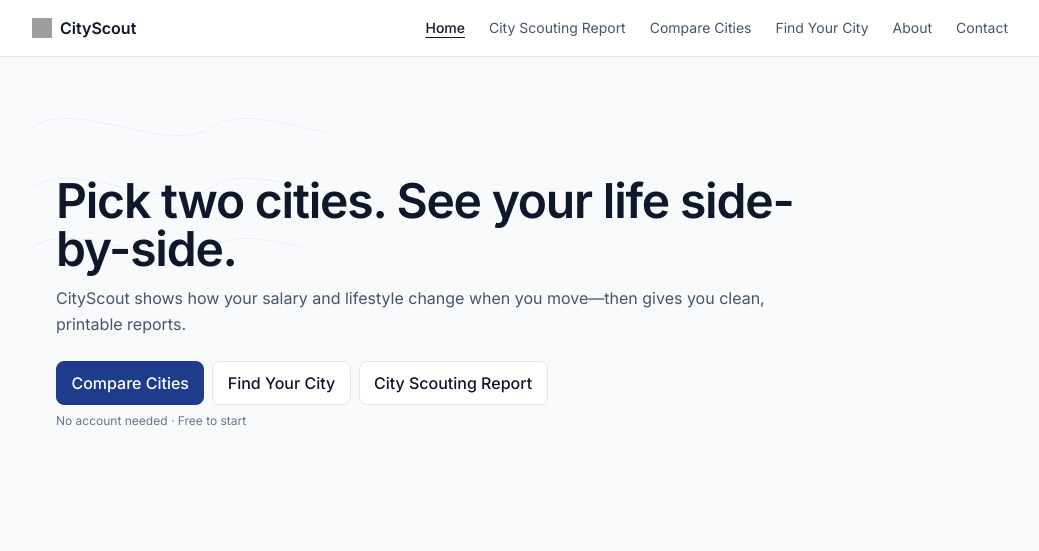
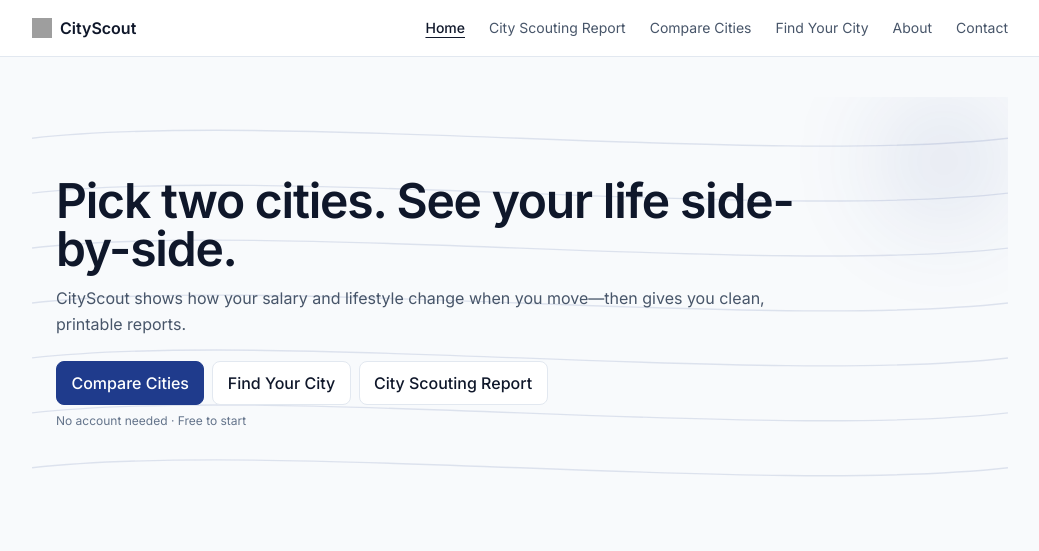
Before and after one commit to cmesserich/findmycity, a Next.js app: page / in a window 1280 px wide. Shown: the top 551 px of the page, without its empty margins (120-1159 px from the left). Built offline with nearby package versions, Linux system fonts and the light colour scheme; no server answers; grey boxes are pictures that could not be loaded.

Commit message:
edited new home page, adjust svg topo

```diff
--- a/app/page.tsx
+++ b/app/page.tsx
@@ -13,22 +13,42 @@ const PRESETS = [
 export default function HomePage() {
   return (
     <main>
-      {/* HERO — topo background + gradient */}
+      {/* HERO — visible topo lines + soft brand gradient */}
 <section className="relative overflow-hidden bg-gradient-to-br from-[color:var(--brand-50)] to-white">
-        {/* subtle contour lines */}
-        <svg aria-hidden="true" className="pointer-events-none absolute inset-0 opacity-10 text-[color:var(--brand)]">
-          <defs>
-            <pattern id="contours" width="180" height="180" patternUnits="userSpaceOnUse">
-              <path d="M0,90 C45,60 135,120 180,90" fill="none" stroke="currentColor" strokeWidth="0.6"/>
-              <path d="M0,30 C45,0 135,60 180,30" fill="none" stroke="currentColor" strokeWidth="0.6"/>
-              <path d="M0,150 C45,120 135,180 180,150" fill="none" stroke="currentColor" strokeWidth="0.6"/>
-            </pattern>
-          </defs>
-          <rect width="100%" height="100%" fill="url(#contours)" />
+  {/* subtle radial glow behind content (no motion, a11y-friendly) */}
+  <div
+    aria-hidden="true"
+    className="pointer-events-none absolute -top-24 -right-24 h-80 w-80 rounded-full"
+    style={{
+      background:
+        "radial-gradient(closest-side, color-mix(in oklab, var(--brand) 22%, transparent) 0%, transparent 70%)",
+      filter: "blur(40px)",
+      opacity: 0.5,
+    }}
+  />
+
+  {/* topo overlay — higher contrast, scales with container */}
+  <svg
+    aria-hidden="true"
+    className="pointer-events-none absolute inset-0 h-full w-full"
+    viewBox="0 0 1200 600"
+    preserveAspectRatio="none"
+    style={{ color: "var(--brand)" }}
+  >
+    <g fill="none" stroke="currentColor" strokeWidth="2" opacity="0.12">
+      <path d="M0 60 C 300 20, 900 100, 1200 60" />
+      <path d="M0 140 C 300 100, 900 180, 1200 140" />
+      <path d="M0 220 C 300 180, 900 260, 1200 220" />
+      <path d="M0 300 C 300 260, 900 340, 1200 300" />
+      <path d="M0 380 C 300 340, 900 420, 1200 380" />
+      <path d="M0 460 C 300 420, 900 500, 1200 460" />
+      <path d="M0 540 C 300 500, 900 580, 1200 540" />
+    </g>
   </svg>
 
-        <div className="section py-16 md:py-20">
+  <div className="section relative py-16 md:py-20">
     <div className="max-w-3xl">
+      {/* Tagline — keep this the star */}
       <h1 className="text-4xl md:text-5xl font-semibold tracking-tight text-slate-900">
         Pick two cities. See your life side-by-side.
       </h1>
@@ -46,6 +66,7 @@ export default function HomePage() {
     </div>
   </div>
 </section>
+
 
       {/* LIVE EXAMPLES */}
       <section className="section py-10">
```
Lines whose indentation alone changed are shown as unchanged.
